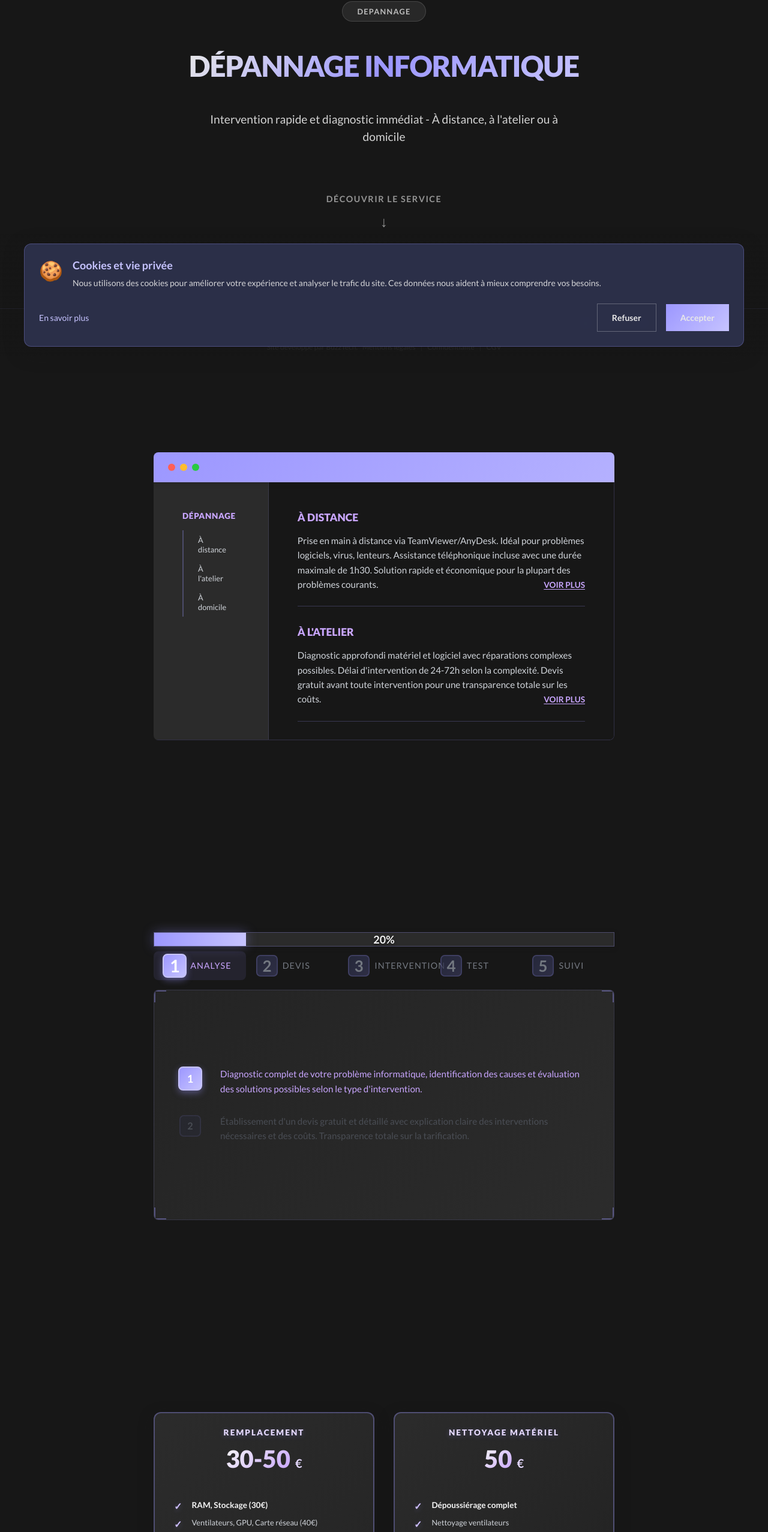
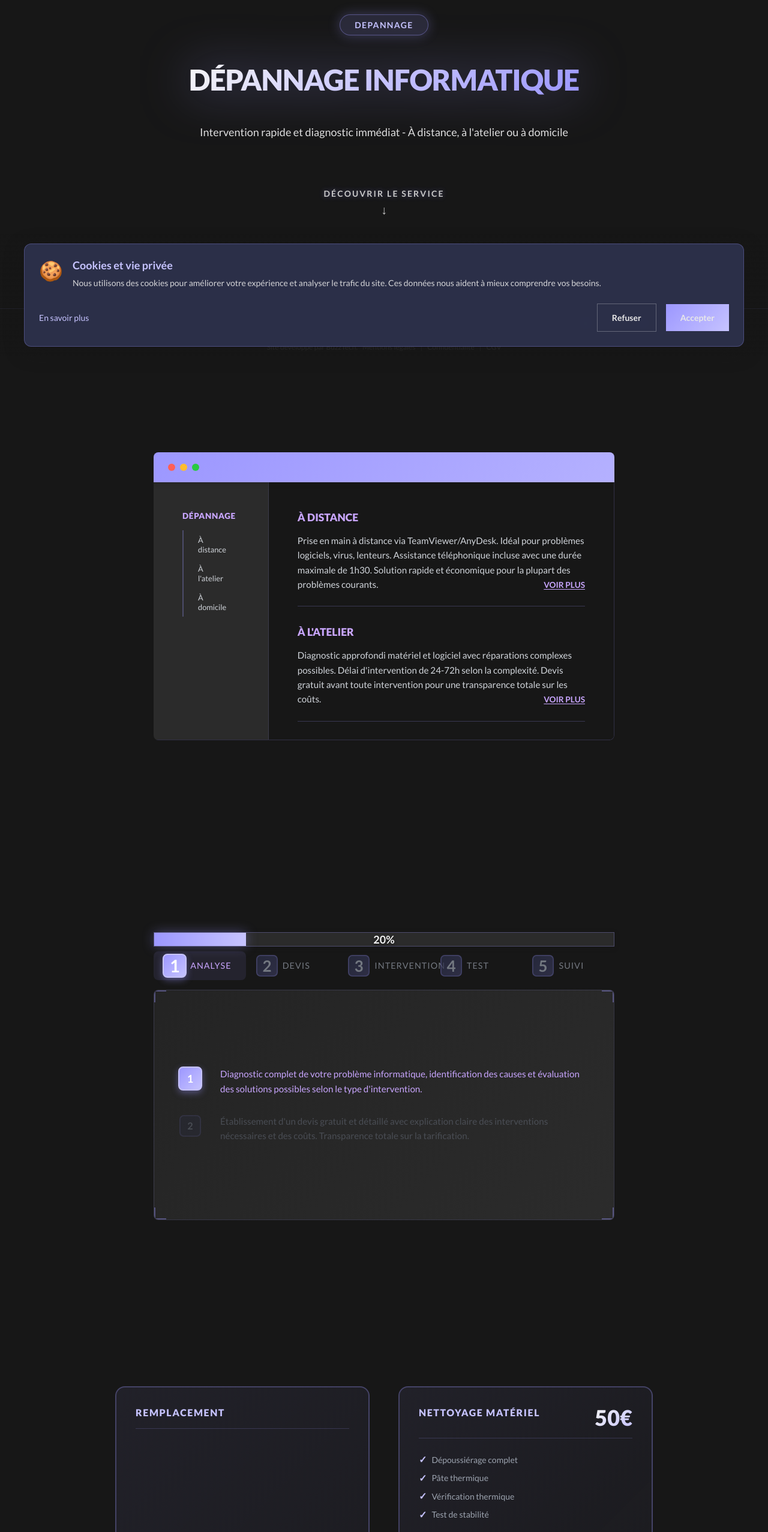
Before and after one commit to estebane-blancquart/buzztech, a React (Vite) app: page /depannage in a window 1280 px wide. Shown: the part 206-2760 px from the top of the page at 60% size. Built offline with nearby package versions, Linux system fonts and the light colour scheme; a web font is replaced by a local one.

Commit message:
xfhghvnbn

```diff
--- a/src/core/data/configuration.ts
+++ b/src/core/data/configuration.ts
@@ -77,62 +77,52 @@ export const configurationData = {
   prices: [
     {
       title: 'PC STANDARD',
-      price: '100',
-      unit: '€ + composants',
+      price: '100€',
+      unit: '+ composants',
       features: [
-        'Performances optimales dans un boîtier fonctionnel',
-        'Assemblage méticuleux en atelier',
-        'Tests de stabilité approfondis',
-        'Câblage optimisé et discret',
-        'Idéal pour efficacité avant esthétique',
+        'Assemblage en atelier',
+        'Tests de stabilité',
+        'Câblage optimisé',
       ],
     },
     {
       title: 'PC COMPLEXE',
-      price: '180',
-      unit: '€ + composants',
+      price: '180€',
+      unit: '+ composants',
       features: [
-        'Configuration avancée et personnalisée',
-        'Assemblage haute complexité',
-        'Optimisation performances maximales',
-        'Tests benchmarks approfondis',
-        'Installation et activation système',
+        'Config personnalisée',
+        'Tests benchmarks',
+        'Installation système',
       ],
     },
     {
       title: "SYSTÈME D'EXPLOITATION",
-      price: '30',
-      unit: '€',
+      price: '30€',
+      unit: '',
       features: [
-        "Installation système d'exploitation",
-        'Activation complète et légale',
-        'Configuration utilisateur',
-        'Mises à jour de sécurité',
-        'Optimisation performances système',
+        'Installation complète',
+        'Activation légale',
+        'Mises à jour',
       ],
     },
     {
       title: 'PILOTES',
-      price: '30',
-      unit: '€',
+      price: '30€',
+      unit: '',
       features: [
-        'Installation de tous les pilotes',
-        'Mise à jour des drivers',
+        'Installation pilotes',
         'Optimisation matériel',
-        'Tests de compatibilité',
-        'Configuration périphériques',
+        'Tests compatibilité',
       ],
     },
     {
       title: 'OUTILS',
-      price: '30',
-      unit: '€',
+      price: '30€',
+      unit: '',
       features: [
-        'Installation logiciels essentiels',
-        'Configuration selon vos besoins',
-        'Outils de maintenance inclus',
-        "Formation à l'utilisation",
-        'Support post-installation',
+        'Logiciels essentiels',
+        'Outils maintenance',
+        'Formation incluse',
       ],
     },
   ],
--- a/src/core/data/depannage.ts
+++ b/src/core/data/depannage.ts
@@ -77,39 +77,34 @@ export const depannageData = {
   prices: [
     {
       title: 'REMPLACEMENT',
-      price: '30-50',
-      unit: '€',
+      price: '',
+      unit: '',
       features: [
-        'RAM, Stockage (30€)',
-        'Ventilateurs, GPU, Carte réseau (40€)',
-        'Alimentation, Boîtier, Refroidissement (50€)',
-        'Carte mère, CPU (50€)',
-        'Test de fonctionnement inclus',
-        'Garantie pièce',
+        'RAM, Stockage 30€',
+        'GPU, Carte réseau 40€',
+        'Carte mère, CPU 50€',
       ],
     },
     {
       title: 'NETTOYAGE MATÉRIEL',
-      price: '50',
-      unit: '€',
+      price: '50€',
+      unit: '',
       features: [
         'Dépoussiérage complet',
-        'Nettoyage ventilateurs',
-        'Changement pâte thermique (25€)',
+        'Pâte thermique',
         'Vérification thermique',
         'Test de stabilité',
       ],
     },
     {
       title: 'NETTOYAGE LOGICIEL',
-      price: '30-50',
-      unit: '€',
+      price: '50€',
+      unit: '',
       features: [
-        'Suppression de virus (30€)',
-        'Restauration système (50€)',
+        'Suppression virus)',
+        'Restauration système',
         'Optimisation démarrage',
         'Mise à jour sécurité',
-        'Formation prévention',
       ],
     },
   ],
--- a/src/ui/components/header/Header.tsx
+++ b/src/ui/components/header/Header.tsx
@@ -51,7 +51,7 @@ const Header: React.FC = () => {
         aria-controls="main-navigation"
         aria-label={isOpen ? 'Fermer le menu' : 'Ouvrir le menu'}
       >
-        ☰
+        {isOpen ? '✕' : '☰'}
       </button>
 
       <nav
--- a/src/ui/components/header/header.module.scss
+++ b/src/ui/components/header/header.module.scss
@@ -81,6 +81,8 @@
 
   .nav {
     display: none;
+    height: 80vh;
+    margin-top: 10vh;
 
     &.open {
       @include flex-column-center;
--- a/src/ui/modules/contact/Contact.tsx
+++ b/src/ui/modules/contact/Contact.tsx
@@ -272,7 +272,7 @@ const Contact: React.FC = () => {
                     {/* Téléphone */}
                     <div className={styles.formGroup}>
                         <label htmlFor="phone" className={styles.label}>
-                            Téléphone <span className={styles.optional}>(optionnel)</span>
+                            Téléphone
                         </label>
                         <input
                             type="tel"
@@ -366,7 +366,6 @@ const Contact: React.FC = () => {
                                 <a href="/politique-confidentialite" className={styles.link} target="_blank">
                                     En savoir plus
                                 </a>
-                                <span className={styles.required} aria-label="requis"> *</span>
                             </span>
                         </label>
                         {errors.rgpd && touched.rgpd && (
--- a/src/ui/modules/service-prices/prices.module.scss
+++ b/src/ui/modules/service-prices/prices.module.scss
@@ -1,13 +1,19 @@
-@import '@/theme/variables';
-@import '@/theme/mixins';
+@import "@/theme/tokens";
+@import "@/theme/mixins";
 
-/* ===== PRICES BASE ===== */
+/* ========================================
+   PRICES - Header horizontal + Features optimisées
+   ======================================== */
+
+/* ===== BASE ===== */
 .prices {
   display: grid;
-  width: 60%;
-  height: 60%;
+  place-content: center;
+  width: 100%;
+  height: 100%;
+  max-height: 70vh;
+  margin: 0 auto;
   color: $white;
-  gap: $space-md;
 
   &:focus {
     outline: none;
@@ -18,99 +24,120 @@
   }
 }
 
-/* ===== 🔥 PRICE CARDS ULTRA AMÉLIORÉES ===== */
+/* ===== CARD ===== */
 .card {
-  position: relative;
   display: flex;
   flex-direction: column;
-  justify-content: space-between;
-  height: 100%;
-  min-height: 0;
-  padding: $space-md $space-lg;
-  border: 2px solid rgba($purple, 0.35);
-  border-radius: $border-radius-lg;
-  background: linear-gradient(135deg, lighten($black, 8%) 0%, lighten($black, 5%) 100%);
-  overflow: hidden;
-  box-shadow: 0 8px 24px rgba($black, 0.4);
-  transition: all 0.3s cubic-bezier(0.4, 0, 0.2, 1);
+  border: 2px solid rgba($purple, 0.3);
+  border-radius: $radius-lg;
+  background: linear-gradient(
+    135deg,
+    rgba($purple, 0.08) 0%,
+    rgba($purple, 0.04) 100%
+  );
+  transition: all $transition-base;
 
-  &::before {
-    position: absolute;
-    top: 0;
-    right: 0;
-    left: 0;
-    height: 4px;
-    background: linear-gradient(90deg, $purple, $light-purple);
-    opacity: 0;
-    transition: opacity 0.3s ease;
-    content: '';
+  &:hover {
+    background: linear-gradient(
+      135deg,
+      rgba($purple, 0.15) 0%,
+      rgba($purple, 0.08) 100%
+    );
+    border-color: rgba($purple, 0.6);
+    box-shadow: 0 8px 24px rgba($purple, 0.3);
+  }
 }
 
-  &:hover {
-    transform: translateY(-6px);
-    border-color: rgba($light-purple, 0.6);
-    box-shadow: 0 16px 40px rgba($purple, 0.3);
+/* ===== CARD HEADER (horizontal avec séparateur) ===== */
+.card-header {
+  display: flex;
+  justify-content: space-between;
+  align-items: flex-start;
+  flex-shrink: 0;
+  padding-bottom: $space-2;
+  border-bottom: 1px solid rgba($purple, 0.2); // ✅ Séparateur
+}
 
-    &::before {
-      opacity: 1;
+.title {
+  margin: 0;
+  color: $purple-light;
+  font-weight: $weight-black;
+  text-transform: uppercase;
+  letter-spacing: 0.1em;
+  line-height: 1.2;
+  flex: 1; // ✅ Prend l'espace à gauche
+}
+
+.price-section {
+  display: flex;
+  flex-direction: column;
+  align-items: flex-end;
+  text-align: right;
+  gap: 4px; // ✅ Espace entre prix et unit
 }
 
 .price {
-      color: #fff;
-      transform: scale(1.08);
+  background: linear-gradient(135deg, $white 0%, $purple-light 100%);
+  font-weight: $weight-black;
+  line-height: 1;
+  -webkit-background-clip: text;
+  -webkit-text-fill-color: transparent;
+  background-clip: text;
+}
+
+.unit {
+  color: $gray; // ✅ Gris discret
+  font-weight: $weight-normal; // ✅ Moins lourd
+  font-size: 0.85em; // ✅ Plus petit
+  opacity: 0.7; // ✅ Discret
+  line-height: 1.2;
+}
+
+/* ===== FEATURES (prend l'espace restant) ===== */
+.features {
+  display: flex;
+  flex-direction: column;
+  justify-content: center;
+  flex: 1;
 }
 
 .feature-item {
-      color: #e5e7eb;
-    }
-  }
+  display: flex;
+  align-items: center;
+  color: $gray;
+  line-height: 1.4;
 
-  &:active {
-    transform: translateY(-3px);
+  &::before {
+    content: "✓";
+    flex-shrink: 0;
+    color: $purple-light;
+    font-weight: $weight-black;
+    margin-right: 8px;
   }
 }
 
 /* ===== LAYOUTS ===== */
-.prices.layout-depannage-custom {
-  grid-template-columns: 1fr 1fr;
-  grid-template-rows: 1fr 1fr;
+
+/* Dépannage: 1 grande + 2 petites (3 cards) */
+.layout-depannage-custom {
+  grid-template-columns: repeat(2, 1fr);
+  grid-template-rows: repeat(2, 1fr);
 
   .card:nth-child(1) {
     grid-row: 1 / 3;
   }
-
-  .card:nth-child(2) {
-    grid-column: 2;
-    grid-row: 1;
 }
 
-  .card:nth-child(3) {
-    grid-column: 2;
-    grid-row: 2;
-  }
-
-  @include mobile {
-    grid-template-columns: 1fr;
-    grid-template-rows: auto;
-
-    .card {
-      grid-column: 1 !important;
-      grid-row: auto !important;
-    }
-  }
-}
-
-.prices.layout-configuration-custom {
-  grid-template-columns: 1fr 1fr;
+/* Configuration: 2 grandes + 3 petites (5 cards) */
+.layout-configuration-custom {
+  grid-template-columns: repeat(2, 1fr);
   grid-template-rows: repeat(6, 1fr);
 
   .card:nth-child(1) {
-    grid-column: 1;
     grid-row: 1 / 4;
   }
 
   .card:nth-child(2) {
-    grid-column: 1;
     grid-row: 4 / 7;
   }
 
@@ -128,8 +155,27 @@
     grid-column: 2;
     grid-row: 5 / 7;
   }
+}
 
+/* Création Web: 2 côte à côte (2 cards) */
+.layout-grid {
+  grid-template-columns: repeat(2, 1fr);
+  grid-template-rows: 1fr;
+}
+
+/* ===== RESPONSIVE ===== */
 @include mobile {
+  .prices {
+    max-width: 100%;
+    max-height: none;
+    padding: $padding-mobile;
+    gap: $space-2; // ✅ Réduit de 24px à 16px
+  }
+
+  /* Override layouts sur mobile */
+  .layout-depannage-custom,
+  .layout-configuration-custom,
+  .layout-grid {
     grid-template-columns: 1fr;
     grid-template-rows: auto;
 
@@ -138,238 +184,127 @@
       grid-row: auto !important;
     }
   }
+
+  .card {
+    flex-direction: row;
+    justify-content: space-around;
+    gap: $space-1; // ✅ Réduit de 16px à 8px
+    padding: $space-2; // ✅ Réduit de 24px à 16px
   }
 
-.prices.layout-grid {
-  grid-template-columns: 1fr 1fr;
-  grid-template-rows: 1fr;
-
-  .card:nth-child(1) {
-    grid-column: 1;
-    grid-row: 1;
-  }
-
-  .card:nth-child(2) {
-    grid-column: 2;
-    grid-row: 1;
-  }
-
-  @include mobile {
-    grid-template-columns: 1fr;
-    grid-template-rows: auto;
-
-    .card {
-      grid-column: 1 !important;
-      grid-row: auto !important;
-    }
-  }
-}
-
-/* ===== CARD HEADER ===== */
   .card-header {
-  margin-bottom: $space-md;
-  text-align: center;
-  flex-shrink: 0;
+    gap: 4px; // ✅ Réduit de 8px à 4px
+    border-bottom: none;
+    border-right: 1px solid rgba(156, 151, 255, 0.2);
+    padding-right: $space-1; // ✅ Réduit de 16px à 8px
+    flex-direction: column;
+    width: 50%;
+    padding-bottom: 0;
   }
 
   .title {
-  margin: 0 0 $space-sm;
+    font-size: $text-xs; // ✅ Réduit de 14px à 11px
+  }
 
-  // ✅ FIX CONTRASTE
-  color: #e5d9ff; /* Au lieu de #d4b8ff */
-  font-size: 0.85rem;
-  font-weight: $font-weight-black;
-  text-transform: uppercase;
-  letter-spacing: 0.15em;
-  text-shadow: 0 2px 8px rgba($purple, 0.3);
+  .price {
+    font-size: $text-lg; // ✅ Réduit de 20-28px à 18px
   }
 
   .price-section {
-  display: flex;
-  justify-content: center;
-  align-items: baseline;
-  gap: 0.5rem;
-  margin-bottom: $space-md;
-}
-
-.price {
-  background: linear-gradient(135deg, #f5f5f5 0%, #c9a6ff 100%);
-  background-clip: text;
-  -webkit-text-fill-color: transparent;
-  background-clip: text;
-  font-size: clamp(1.75rem, 4.5vw, 2.5rem);
-  font-weight: $font-weight-black;
-  line-height: 1;
-  transition: transform 0.3s ease;
+    align-items: flex-start;
   }
 
   .unit {
-  // ✅ FIX CONTRASTE
-  color: #e5d9ff; /* Au lieu de #d4b8ff */
-  font-size: clamp(0.95rem, 2.2vw, 1.25rem);
-  font-weight: $font-weight-bold;
+    font-size: 9px; // ✅ Réduit de 12px à 9px
   }
 
-/* ===== FEATURES ===== */
   .features {
-  flex: 1;
-  display: flex;
-  flex-direction: column;
-  gap: 0.5rem;
-  overflow: hidden;
+    gap: 4px; // ✅ Réduit de 8px à 4px
+    width: 50%;
   }
 
   .feature-item {
-  display: flex;
-  align-items: flex-start;
-  gap: $space-sm;
-  color: #d1d5db;
-  font-size: 0.8rem;
-  line-height: 1.4;
-  transition: color 0.3s ease;
-
-  &::before {
-    content: '✓';
-    flex-shrink: 0;
-    background: linear-gradient(135deg, $light-purple 0%, #d4b8ff 100%);
-    background-clip: text;
-    -webkit-text-fill-color: transparent;
-    background-clip: text;
-    font-size: 1rem;
-    font-weight: $font-weight-black;
-    filter: drop-shadow(0 2px 4px rgba($purple, 0.3));
-  }
-
-  &:first-child {
-    color: #f5f5f5;
-    font-size: 0.85rem;
-    font-weight: $font-weight-bold;
-  }
-}
-
-/* ===== RESPONSIVE ===== */
-@include desktop {
-  .prices {
-    gap: $space-lg;
-  }
-
-  .card {
-    padding: $space-md $space-lg;
-  }
-
-  .title {
-    font-size: 0.85rem;
-  }
-
-  .price {
-    font-size: clamp(1.75rem, 4.5vw, 2.5rem);
-  }
-
-  .unit {
-    font-size: clamp(0.95rem, 2.2vw, 1.25rem);
-  }
-
-  .features {
-    gap: 0.5rem;
-  }
-
-  .feature-item {
-    font-size: 0.8rem;
+    font-size: 10px; // ✅ Réduit de 12px à 10px
   }
 }
 
 @include tablet {
   .prices {
-    gap: $space-md;
+    padding: $padding-tablet;
+    gap: $space-3;
   }
 
   .card {
-    padding: $space-sm $space-md;
+    gap: $space-2;
+    padding: $space-3;
   }
 
   .card-header {
-    margin-bottom: $space-sm;
+    gap: $space-2;
   }
 
   .title {
-    font-size: 0.75rem;
-    margin-bottom: $space-xs;
+    font-size: $text-sm;
   }
 
   .price {
-    font-size: clamp(1.5rem, 4.5vw, 2rem);
+    font-size: $heading-3;
   }
 
   .unit {
-    font-size: clamp(0.85rem, 2.2vw, 1.1rem);
+    font-size: $text-sm;
   }
 
   .features {
-    gap: 0.4rem;
+    gap: $space-1;
   }
 
   .feature-item {
-    font-size: 0.75rem;
-    line-height: 1.35;
+    font-size: $text-xs;
 
     &::before {
-      font-size: 0.9rem;
+      font-size: $text-sm;
     }
   }
 }
 
-@include mobile {
+@include desktop {
   .prices {
-    width: 90%;
-    height: auto;
-    gap: $space-md;
+    gap: $space-6;
+    width: 70vw;
+    max-width: 900px;
   }
 
   .card {
-    padding: $space-md;
-    border-width: 2px;
+    gap: $space-3;
+    padding: $space-4;
   }
 
   .card-header {
-    margin-bottom: $space-sm;
+    gap: $space-3;
   }
 
   .title {
-    // ✅ FIX TAILLE MOBILE
-    font-size: 0.8rem; /* Au lieu de 0.75rem */
-    margin-bottom: $space-sm;
-    letter-spacing: 0.1em;
-  }
-
-  .price-section {
-    gap: 0.4rem;
-    margin-bottom: $space-sm;
+    font-size: $text-base;
   }
 
   .price {
-    font-size: clamp(1.6rem, 8vw, 2rem);
+    font-size: $heading-2;
   }
 
   .unit {
-    font-size: clamp(0.9rem, 4vw, 1.1rem);
+    font-size: $text-base;
   }
 
   .features {
-    gap: 0.5rem; /* Plus d'espace */
+    gap: $space-1;
   }
 
   .feature-item {
-    // ✅ FIX TAILLE MOBILE
-    font-size: 0.8rem; /* Au lieu de 0.75rem */
-    line-height: 1.4;
-    gap: $space-xs;
+    font-size: $text-sm;
 
     &::before {
-      font-size: 0.85rem;
-    }
-
-    &:first-child {
-      font-size: 0.85rem;
+      font-size: $text-base;
     }
   }
 }
--- a/src/ui/modules/service-what/what.module.scss
+++ b/src/ui/modules/service-what/what.module.scss
@@ -1,7 +1,11 @@
-@import '@/theme/variables';
+@import '@/theme/tokens';
 @import '@/theme/mixins';
 
-/* ===== WHAT BASE ===== */
+/* ========================================
+   WHAT - Standardisé avec tokens
+   ======================================== */
+
+/* ===== BASE ===== */
 .what {
   @include flex-column-center;
 
@@ -9,7 +13,6 @@
   height: 100%;
   color: $white;
   text-align: center;
-  gap: $space-lg;
 
   &:focus {
     outline: none;
@@ -20,80 +23,87 @@
   }
 }
 
+/* ===== BADGE ===== */
 .badge {
-  padding: $space-xs $space-md;
-  border: 1px solid rgba($white, 0.2);
-  border-radius: $border-radius-round;
-  background: rgba($white, 0.1);
-  color: $white;
-  opacity: 0.8;
-  font-size: 0.75rem;
-  font-weight: $font-weight-bold;
-  transition: $transition-smooth;
+  border: 1px solid rgba($purple, 0.4);
+  border-radius: $radius-full;
+  background: rgba($purple, 0.15);
+  color: $purple-light;
+  font-weight: $weight-bold;
+  transition: all $transition-base;
   text-transform: uppercase;
   letter-spacing: 0.1em;
+  box-shadow: 0 0 20px rgba($purple, 0.3);
+}
 
-  &:hover {
-    background: rgba($purple, 0.1);
-    border-color: rgba($purple, 0.3);
-    opacity: 1;
+/* ===== TITLE ===== */
+.title {
+  margin: 0;
+  background: linear-gradient(135deg, $white 0%, $purple-light 50%, $purple 100%);
+  font-weight: $weight-black;
+  line-height: 1.1;
+  letter-spacing: -0.02em;
+  text-transform: uppercase;
+  -webkit-background-clip: text;
+  -webkit-text-fill-color: transparent;
+  background-clip: text;
+  filter: drop-shadow(0 0 40px rgba($purple, 0.5));
+  animation: glow 3s ease-in-out infinite;
+}
+
+@keyframes glow {
+  0%, 100% {
+    filter: drop-shadow(0 0 40px rgba($purple, 0.5));
+  }
+  50% {
+    filter: drop-shadow(0 0 60px rgba($purple, 0.8));
   }
 }
 
-.title {
-  margin: 0;
-  background: linear-gradient(135deg, $white 0%, $purple 50%, $light-purple 100%);
-  font-size: clamp(1.8rem, 4.5vw, 3rem);
-  font-weight: $font-weight-black;
-  line-height: 1.1;
-  letter-spacing: -0.02em;
-  text-transform: uppercase;
-  background-clip: text;
-  -webkit-text-fill-color: transparent;
-  background-clip: text;
-}
-
+/* ===== SUBTITLE ===== */
 .subtitle {
   max-width: 650px;
   margin: 0;
   color: $white;
   opacity: 0.9;
-  font-size: clamp(0.95rem, 1.8vw, 1.2rem);
-  font-weight: $font-weight-normal;
+  font-weight: $weight-normal;
   line-height: 1.5;
 }
 
+/* ===== SCROLL INDICATOR ===== */
 .scroll-indicator {
   @include flex-column-center;
-  @include hover-lift;
 
-  gap: $space-xs;
-  margin-top: $space-md;
-  opacity: 0.6;
+  opacity: 0.8;
   cursor: pointer;
-  transition: $transition-smooth;
+  transition: all $transition-base;
 
   span {
     color: $white;
-    font-size: 0.85rem;
     text-transform: uppercase;
-    letter-spacing: 0.1em;
-    font-weight: $font-weight-bold;
+    letter-spacing: 0.15em;
+    font-weight: $weight-bold;
+    text-shadow: 0 0 10px rgba($purple, 0.5);
   }
 
   &:hover {
     opacity: 1;
 
+    span {
+      color: $purple-light;
+      text-shadow: 0 0 20px rgba($purple, 0.8);
+    }
+
     .arrow {
-      animation-duration: 1s;
-      color: $purple;
+      color: $purple-light;
+      text-shadow: 0 0 20px rgba($purple, 0.8);
+      animation: bounce-glow 1s ease-in-out infinite;
     }
   }
 }
 
 .arrow {
-  font-size: 1.5rem;
-  transition: color 0.3s ease;
+  transition: all $transition-base;
   animation: bounce 2s infinite;
 }
 
@@ -109,90 +119,116 @@
   }
 }
 
+@keyframes bounce-glow {
+  0%,
+  100% {
+    transform: translateY(0);
+    text-shadow: 0 0 20px rgba($purple, 0.8);
+  }
+
+  50% {
+    transform: translateY(-15px);
+    text-shadow: 0 0 30px rgba($purple, 1);
+  }
+}
+
 /* ===== RESPONSIVE ===== */
-@include desktop {
+@include mobile {
   .what {
-    gap: $space-xl;
+    gap: $space-3; // 24px
+    padding: $padding-mobile;
   }
 
   .badge {
-    padding: $space-xs $space-md;
-    font-size: 0.8rem;
+    padding: $space-1 $space-2; // 8px 16px
+    font-size: $text-xs; // 12px
+  }
+
+  .title {
+    font-size: $heading-3; // 20-28px
+  }
+
+  .subtitle {
+    max-width: 100%;
+    font-size: $text-sm; // 14px
   }
 
   .scroll-indicator {
-    margin-top: $space-lg;
-    gap: $space-sm;
+    margin-top: $space-2; // 16px
+    gap: $space-1; // 8px
 
     span {
-      font-size: 0.9rem;
+      font-size: $text-xs; // 12px
     }
+  }
+
+  .arrow {
+    font-size: $text-lg; // 18px
   }
 }
 
 @include tablet {
   .what {
-    gap: $space-lg;
+    gap: $space-4; // 32px
+    padding: $padding-tablet;
   }
 
   .badge {
-    padding: $space-xs $space-sm;
-    font-size: 0.75rem;
+    padding: $space-1 $space-2; // 8px 16px
+    font-size: $text-xs; // 12px
   }
 
   .title {
-    font-size: clamp(1.8rem, 4.5vw, 2.5rem);
+    font-size: $heading-2; // 24-36px
   }
 
   .subtitle {
-    max-width: 550px;
-    font-size: clamp(0.95rem, 1.8vw, 1.15rem);
+    font-size: $text-base; // 16px
   }
 
   .scroll-indicator {
-    margin-top: $space-md;
-    gap: $space-xs;
+    margin-top: $space-3; // 24px
+    gap: $space-1; // 8px
 
     span {
-      font-size: 0.8rem;
+      font-size: $text-xs; // 12px
     }
   }
 
   .arrow {
-    font-size: 1.3rem;
+    font-size: $text-lg; // 18px
   }
 }
 
-@include mobile {
+@include desktop {
   .what {
-    gap: $space-md;
-    padding: 0 $space-lg;
+    gap: $space-6; // 48px
+    padding: $padding-desktop;
   }
 
   .badge {
-    padding: $space-xs $space-sm;
-    font-size: 0.7rem;
+    padding: $space-1 $space-3; // 8px 24px
+    font-size: $text-sm; // 14px
   }
 
   .title {
-    font-size: clamp(1.6rem, 8vw, 2rem);
+    font-size: $heading-1; // 32-48px
   }
 
   .subtitle {
-    max-width: 100%;
-    font-size: clamp(0.9rem, 4vw, 1.05rem);
+    font-size: $text-lg; // 18px
   }
 
   .scroll-indicator {
-    margin-top: $space-sm;
-    gap: $space-xs;
+    margin-top: $space-4; // 32px
+    gap: $space-1; // 8px
 
     span {
-      font-size: 0.75rem;
+      font-size: $text-sm; // 14px
     }
   }
 
   .arrow {
-    font-size: 1.2rem;
+    font-size: $text-xl; // 20px
   }
 }
```
Also changed, not shown: src/core/data/creation-web.ts (+4 -4 lines), src/ui/modules/contact/contact.module.scss (+13 -0 lines). Lines whose indentation alone changed are shown as unchanged.
